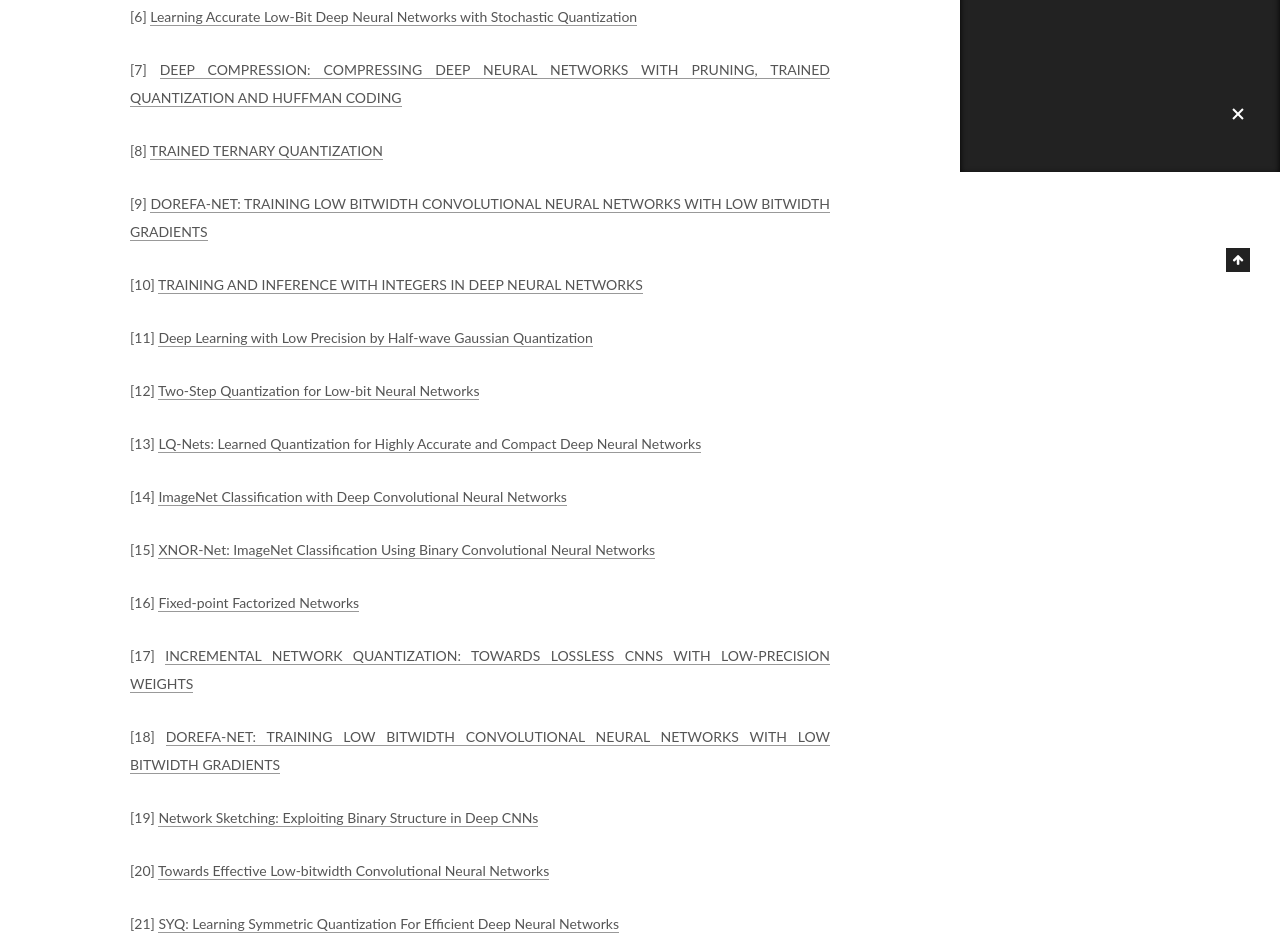
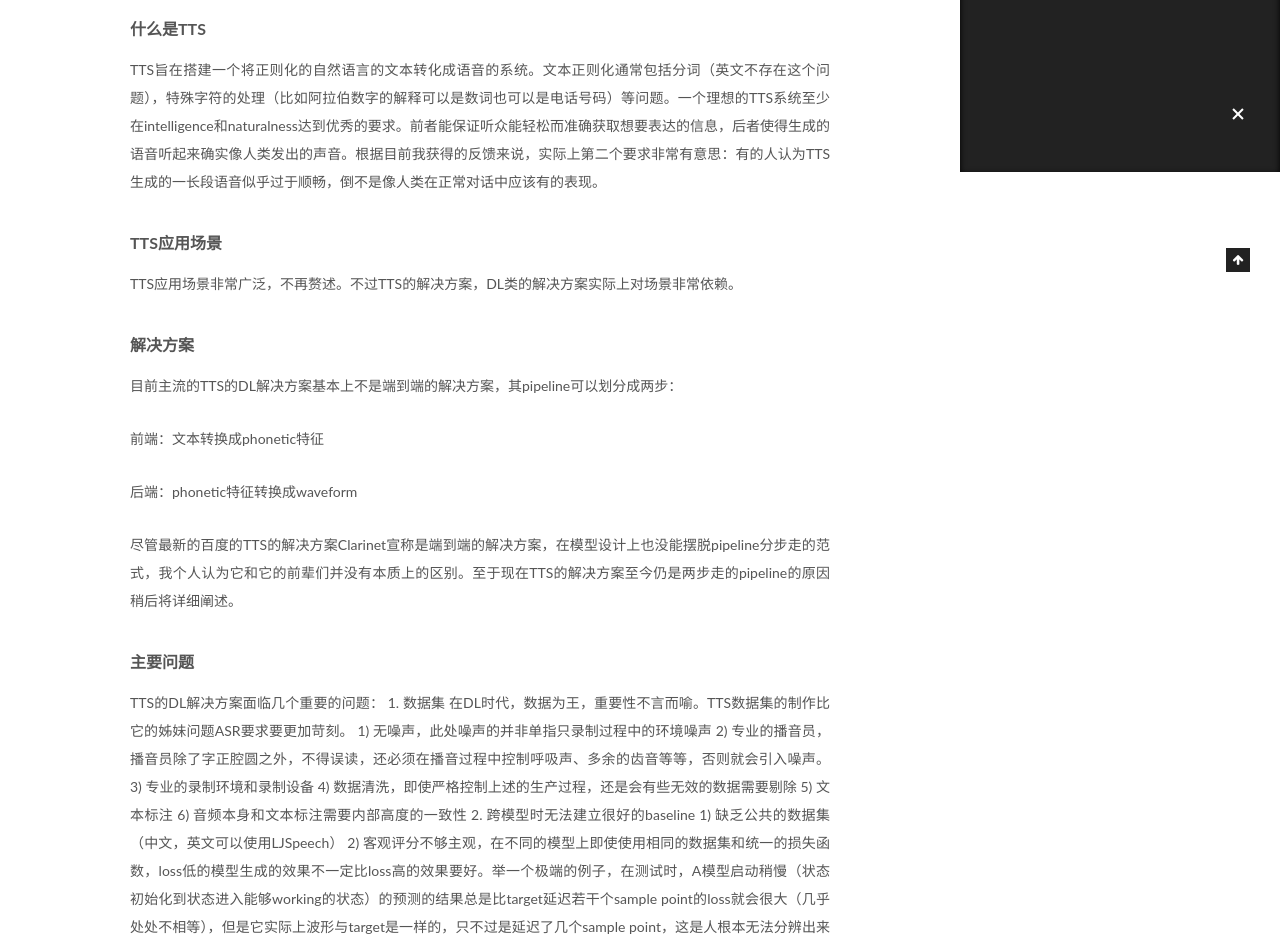
Before and after one commit to MlWoo/mlwoo.github.io, a plain HTML site: page blog/2018/10/16/TTS.html in a window 1280 px wide. Shown: the part 628-1570 px from the top of the page. Drawn offline with nearby package versions, Linux system fonts and the light colour scheme; some packages are replaced by stand-ins of ours; a script that the page names is missing.

Commit message:
TTS test

```diff
--- a/blog/2018/10/16/TTS.html
+++ b/blog/2018/10/16/TTS.html
@@ -135,27 +135,39 @@
           </header>
           <div class="post-body" itemprop="articleBody">
            <p>【转载请注明出处】<a href="http://mlwoo.github.io/">mlwoo.github.io</a></p>
-           <p>[5] <a href="https://arxiv.org/pdf/1802.02733.pdf" target="_blank" rel="external">From Hashing to CNNs: Training Binary Weight Networks via Hashing</a></p>
-           <p>[6] <a href="https://arxiv.org/pdf/1708.01001.pdf" target="_blank" rel="external">Learning Accurate Low-Bit Deep Neural Networks with Stochastic Quantization</a></p>
-           <p>[7] <a href="https://arxiv.org/pdf/1510.00149.pdf" target="_blank" rel="external">DEEP COMPRESSION: COMPRESSING DEEP NEURAL NETWORKS WITH PRUNING, TRAINED QUANTIZATION AND HUFFMAN CODING</a></p>
-           <p>[8] <a href="https://arxiv.org/pdf/1612.01064.pdf" target="_blank" rel="external">TRAINED TERNARY QUANTIZATION</a></p>
-           <p>[9] <a href="https://arxiv.org/pdf/1606.06160.pdf" target="_blank" rel="external">DOREFA-NET: TRAINING LOW BITWIDTH CONVOLUTIONAL NEURAL NETWORKS WITH LOW BITWIDTH GRADIENTS</a></p>
-           <p>[10] <a href="https://arxiv.org/pdf/1802.04680.pdf" target="_blank" rel="external">TRAINING AND INFERENCE WITH INTEGERS IN DEEP NEURAL NETWORKS</a></p>
-           <p>[11] <a href="https://arxiv.org/pdf/1702.00953.pdf" target="_blank" rel="external">Deep Learning with Low Precision by Half-wave Gaussian Quantization</a></p>
-           <p>[12] <a href="http://openaccess.thecvf.com/content_cvpr_2018/papers/Wang_Two-Step_Quantization_for_CVPR_2018_paper.pdf" target="_blank" rel="external">Two-Step Quantization for Low-bit Neural Networks</a></p>
-           <p>[13] <a href="https://arxiv.org/pdf/1807.10029.pdf" target="_blank" rel="external">LQ-Nets: Learned Quantization for Highly Accurate and Compact Deep Neural Networks</a></p>
-           <p>[14] <a href="https://papers.nips.cc/paper/4824-imagenet-classification-with-deep-convolutional-neural-networks.pdf" target="_blank" rel="external">ImageNet Classification with Deep Convolutional Neural Networks</a></p>
-           <p>[15] <a href="https://arxiv.org/pdf/1603.05279.pdf" target="_blank" rel="external">XNOR-Net: ImageNet Classification Using Binary Convolutional Neural Networks</a></p>
-           <p>[16] <a href="https://arxiv.org/pdf/1611.01972.pdf" target="_blank" rel="external">Fixed-point Factorized Networks</a></p>
-           <p>[17] <a href="https://arxiv.org/pdf/1702.03044.pdf" target="_blank" rel="external">INCREMENTAL NETWORK QUANTIZATION: TOWARDS LOSSLESS CNNS WITH LOW-PRECISION WEIGHTS</a></p>
-           <p>[18] <a href="https://arxiv.org/pdf/1606.06160.pdf" target="_blank" rel="external">DOREFA-NET: TRAINING LOW BITWIDTH CONVOLUTIONAL NEURAL NETWORKS WITH LOW BITWIDTH GRADIENTS</a></p>
-           <p>[19] <a href="https://arxiv.org/pdf/1706.02021.pdf" target="_blank" rel="external">Network Sketching: Exploiting Binary Structure in Deep CNNs</a></p>
-           <p>[20] <a href="https://arxiv.org/pdf/1711.00205.pdf" target="_blank" rel="external">Towards Effective Low-bitwidth Convolutional Neural Networks</a></p>
-           <p>[21] <a href="https://arxiv.org/pdf/1807.00301.pdf" target="_blank" rel="external">SYQ: Learning Symmetric Quantization For Efficient Deep Neural Networks</a></p>
-           <p>[22] <a href="https://arxiv.org/pdf/1409.1556.pdf" target="_blank" rel="external">Very deep convolutional networks for large-scale image recognition</a></p>
-           <p>[23] <a href="https://arxiv.org/pdf/1711.11294.pdf" target="_blank" rel="external">Towards Accurate Binary Convolutional Neural Network</a></p>
-           <p>[24] <a href="https://arxiv.org/pdf/1512.03385.pdf" target="_blank" rel="external">Deep residual learning for image recognition</a></p>
-           <p>[25] <a href="https://arxiv.org/pdf/1308.3432.pdf" target="_blank" rel="external">Estimating or Propagating Gradients Through Stochastic Neurons for Conditional Computation</a></p>
+		   <h3 id="1">TTS综述</h3>
+		   <h4 id="1">什么是TTS</h4>
+		   <p> TTS旨在搭建一个将正则化的自然语言的文本转化成语音的系统。文本正则化通常包括分词（英文不存在这个问题），特殊字符的处理（比如阿拉伯数字的解释可以是数词也可以是电话号码）等问题。一个理想的TTS系统至少在intelligence和naturalness达到优秀的要求。前者能保证听众能轻松而准确获取想要表达的信息，后者使得生成的语音听起来确实像人类发出的声音。根据目前我获得的反馈来说，实际上第二个要求非常有意思：有的人认为TTS生成的一长段语音似乎过于顺畅，倒不是像人类在正常对话中应该有的表现。</p>
+		   <h4 id="2">TTS应用场景</h4>
+		   <p> TTS应用场景非常广泛，不再赘述。不过TTS的解决方案，DL类的解决方案实际上对场景非常依赖。</p>
+		   <h4 id="3">解决方案</h4>
+		   <p> 目前主流的TTS的DL解决方案基本上不是端到端的解决方案，其pipeline可以划分成两步：</p>
+           <p>前端：文本转换成phonetic特征 </p>
+		   <p>后端：phonetic特征转换成waveform </p>
+		   <p>尽管最新的百度的TTS的解决方案Clarinet宣称是端到端的解决方案，在模型设计上也没能摆脱pipeline分步走的范式，我个人认为它和它的前辈们并没有本质上的区别。至于现在TTS的解决方案至今仍是两步走的pipeline的原因稍后将详细阐述。
+</p>
+		   <h4 id="4">主要问题</h4>
+		   <p> TTS的DL解决方案面临几个重要的问题：
+1.	数据集
+在DL时代，数据为王，重要性不言而喻。TTS数据集的制作比它的姊妹问题ASR要求要更加苛刻。
+1)	无噪声，此处噪声的并非单指只录制过程中的环境噪声
+2)	专业的播音员，播音员除了字正腔圆之外，不得误读，还必须在播音过程中控制呼吸声、多余的齿音等等，否则就会引入噪声。
+3)	专业的录制环境和录制设备
+4)	数据清洗，即使严格控制上述的生产过程，还是会有些无效的数据需要剔除
+5)	文本标注
+6)	音频本身和文本标注需要内部高度的一致性
+2.	跨模型时无法建立很好的baseline
+1)	缺乏公共的数据集（中文，英文可以使用LJSpeech）
+2)	客观评分不够主观，在不同的模型上即使使用相同的数据集和统一的损失函数，loss低的模型生成的效果不一定比loss高的效果要好。举一个极端的例子，在测试时，A模型启动稍慢（状态初始化到状态进入能够working的状态）的预测的结果总是比target延迟若干个sample point的loss就会很大（几乎处处不相等），但是它实际上波形与target是一样的，只不过是延迟了几个sample point，这是人根本无法分辨出来的。
+3)	主观的评分总是主观的
+3.	极高的计算要求
+以16K采样率的音频为例，如果做到1X的实时速度，这意味着需要在1s完成16K个sample point的计算，平均一个点的模型计算花费时间0.0625ms。而往往1X的实时速度明显是不够用的。
+4.	非端到端的模型
+1)	从文本到语音是seq2seq模型如果做成完整的端到端模型，以15个字符与1s的音频对应的attention的计算都是非常恐怖的计算量。无论是训练还是推理速度都够让每个人抓狂。
+2)	文本的发音和frame-level的语音信息更相关，而不是一堆采样点的信息的堆积。
+因此在主流的解决方案都是首先将文本和frame-level的信息关联构建一个模型（前端），再将frame-level信息与time-level上声波进行关联构建一个模型（后端）。
+实际上在工业生产中，还会存在更多要求，实时性要求，吞吐量要求，资源占用率，成本考虑等等。
+</p>
           </div>
           <footer class="post-footer">
            <div class="post-nav">
```
